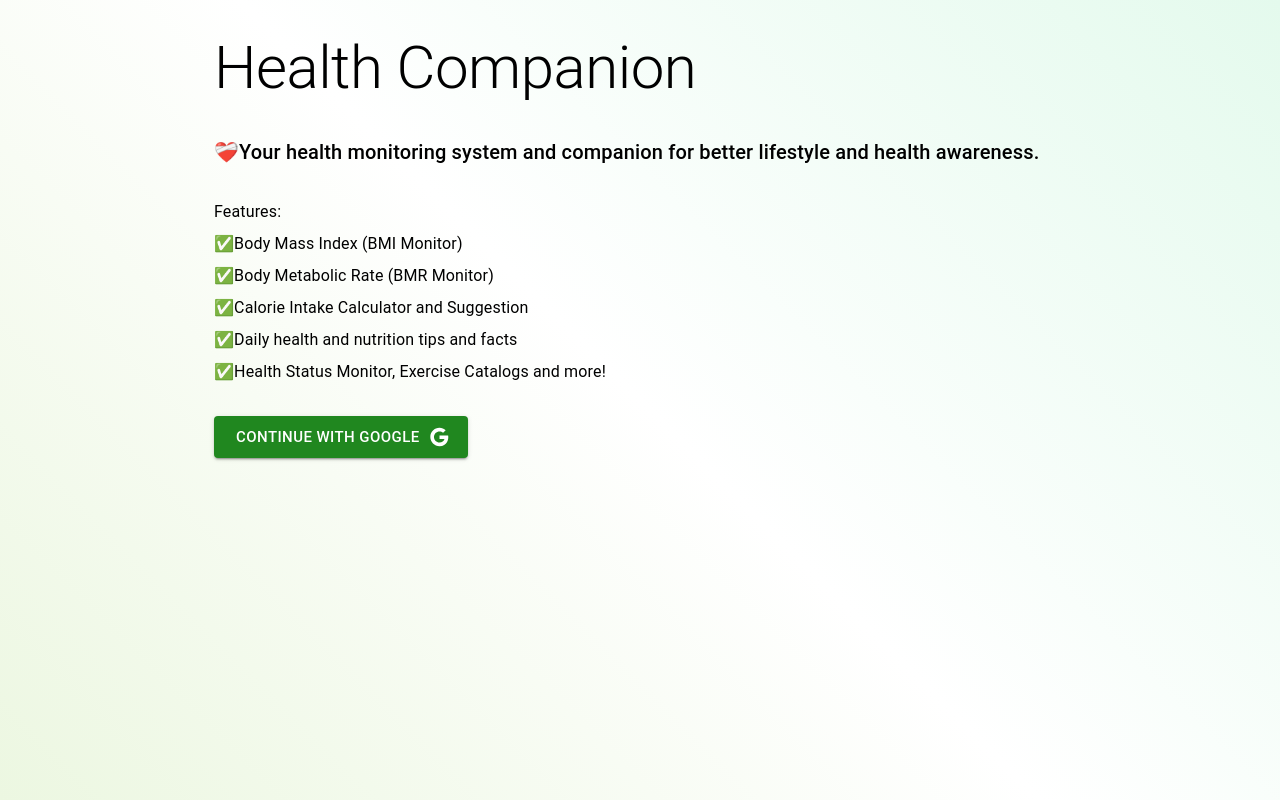
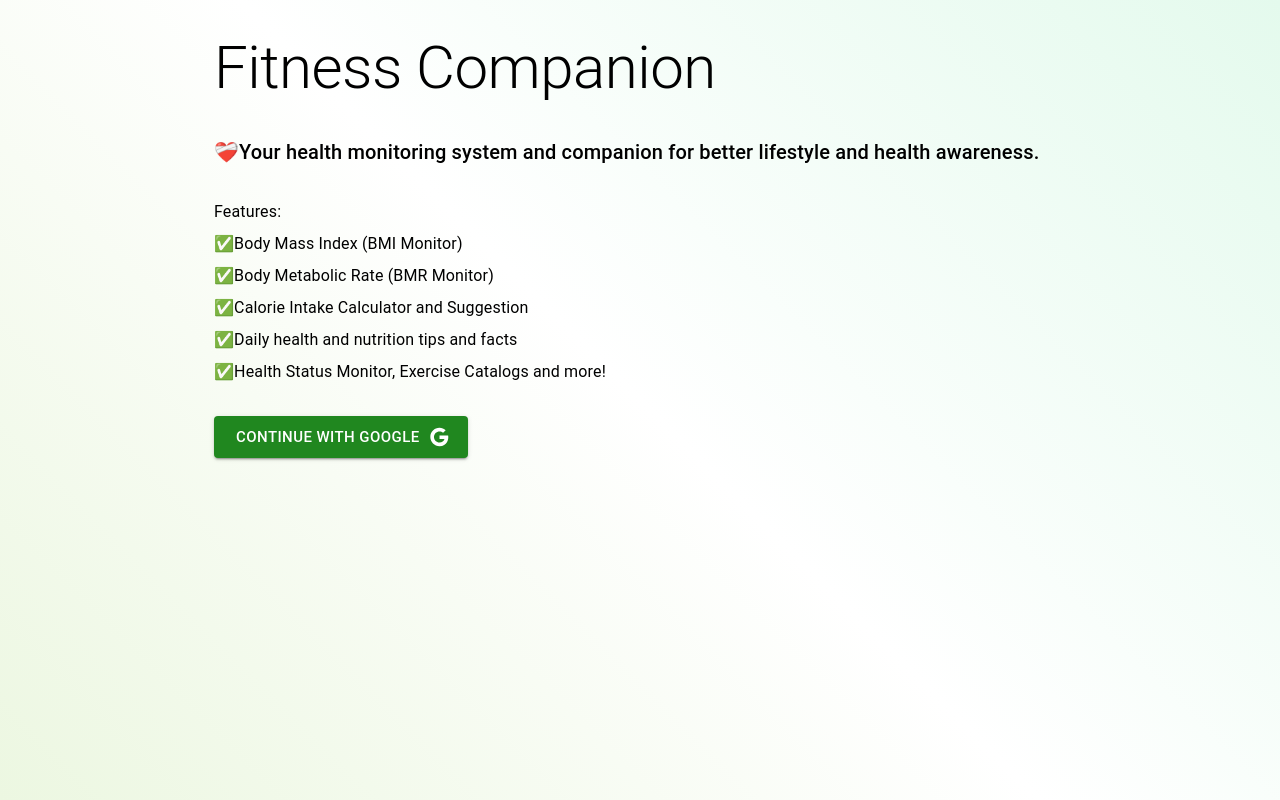
Before and after one commit to EricEchemane/i-am-fit, a Next.js app: page /sign-in in a window 1280 px wide. Built offline with nearby package versions, Linux system fonts and the light colour scheme; no server answers.

Commit message:
renamed to fitness companion

```diff
--- a/app/components/LandingComponent.tsx
+++ b/app/components/LandingComponent.tsx
@@ -6,7 +6,7 @@ import Head from "next/head";
 export default function LandingComponent() {
     return <>
         <Head>
-            <title> Health Companion </title>
+            <title> Fitness Companion </title>
         </Head>
         <Container maxWidth="md">
             <Stack
@@ -16,7 +16,7 @@ export default function LandingComponent() {
                 <Typography
                     component="h1"
                     variant="h2">
-                    Health Companion
+                    Fitness Companion
                 </Typography>
                 <Typography
                     component="h2"
```
